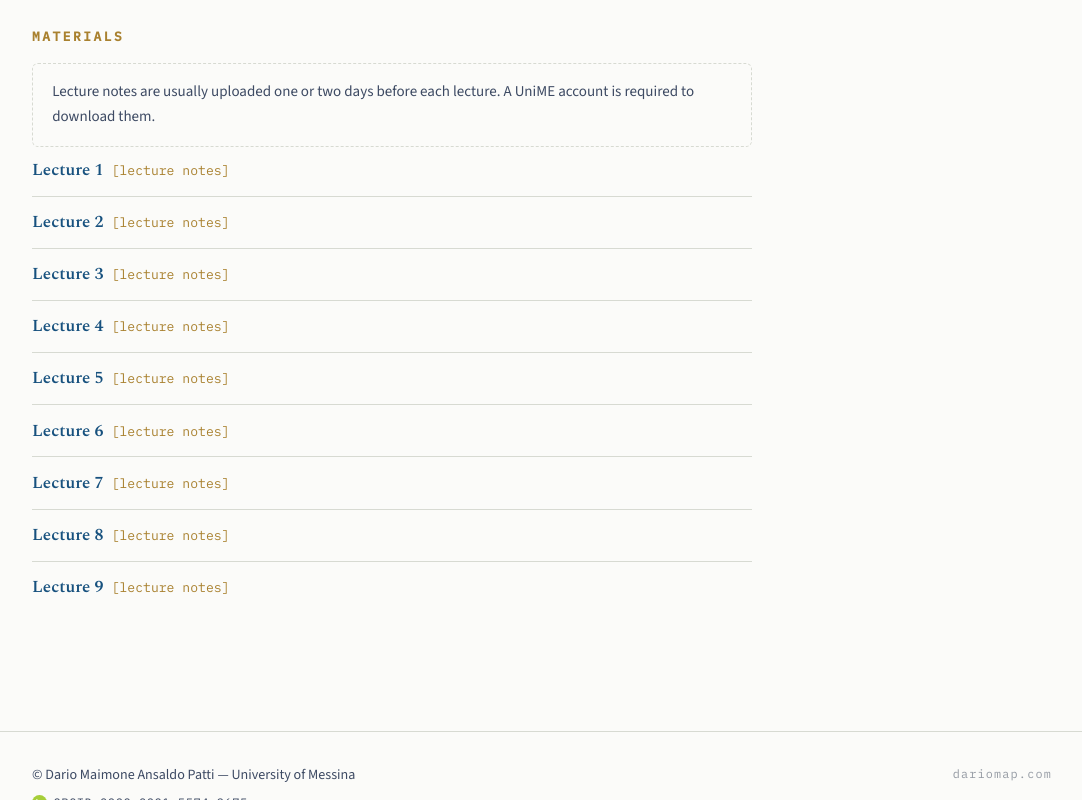
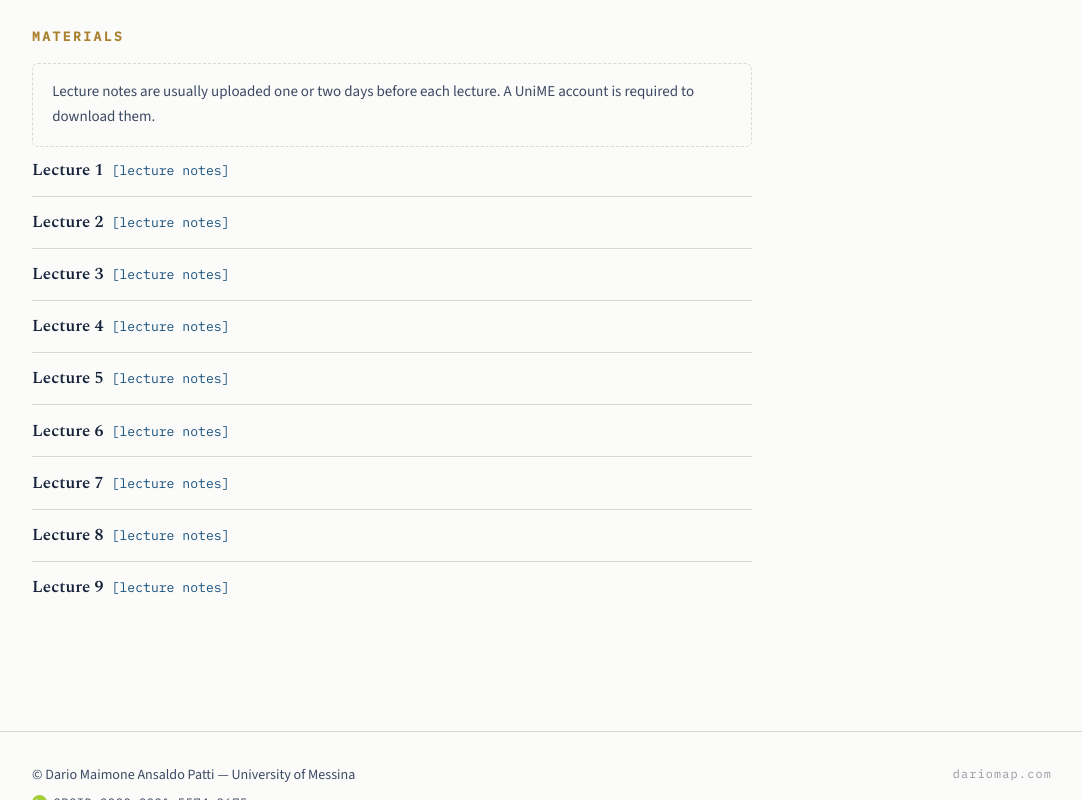
Before and after one commit to dmaimo/website_test, a plain HTML site: page courses/international-public-policy.html in a window 1280 px wide. Shown: the part 638-1438 px from the top of the page, without its empty margins (98-1180 px from the left). Drawn offline with Linux system fonts and the light colour scheme; a web font is replaced by a local one.

Commit message:
Course pages: put links on bracketed material tags, as on AFE
Co-Authored-By: Claude Opus 5.5 <noreply@anthropic.com>
Claude-Session: https://claude.ai/code/session_01SEvQcucKrVHs3qhLiAXLEP

```diff
--- a/courses/international-public-policy.html
+++ b/courses/international-public-policy.html
@@ -92,15 +92,15 @@
     <h3>Materials</h3>
     <p class="material-note">Lecture notes are usually uploaded one or two days before each lecture. A UniME account is required to download them.</p>
     <ul class="material-list">
-      <li><a href="https://unimeit-my.sharepoint.com/:b:/g/personal/dmaimone_unime_it/IQBh1pYRss8wTob7qV_9cZ0FAYRWe543DV1V5zHUOVKqnPc?e=zsMZGn" target="_blank" rel="noopener">Lecture 1</a><span class="material-tag">[lecture notes]</span></li>
-      <li><a href="https://unimeit-my.sharepoint.com/:b:/g/personal/dmaimone_unime_it/IQBNeMPMFHSEQLeSn-yhVRcVASf-nqbeRvzNG1b3JBu9ZT8?e=ERq9bW" target="_blank" rel="noopener">Lecture 2</a><span class="material-tag">[lecture notes]</span></li>
-      <li><a href="https://unimeit-my.sharepoint.com/:b:/g/personal/dmaimone_unime_it/IQDgVb2PBo5DRKH9VpoHF20tAaOrZntSbh-BHJoTjuwHIsY?e=B2IiXA" target="_blank" rel="noopener">Lecture 3</a><span class="material-tag">[lecture notes]</span></li>
-      <li><a href="https://unimeit-my.sharepoint.com/:b:/g/personal/dmaimone_unime_it/IQDD0MmsjqC5QLEsR1-83y6XAaKBgVZQLsvc09J2bqNpRCI?e=aGWXpx" target="_blank" rel="noopener">Lecture 4</a><span class="material-tag">[lecture notes]</span></li>
-      <li><a href="https://unimeit-my.sharepoint.com/:b:/g/personal/dmaimone_unime_it/IQCsv6JTZpXKRrp4FAjy3pdqAU638py29-561xt547Oar7o?e=arXaeA" target="_blank" rel="noopener">Lecture 5</a><span class="material-tag">[lecture notes]</span></li>
-      <li><a href="https://unimeit-my.sharepoint.com/:b:/g/personal/dmaimone_unime_it/IQDVSWw51G2nTqmsRhH6yRaMAeseKM6Cbjz3ZWsnc5-vN5M?e=4xaEOB" target="_blank" rel="noopener">Lecture 6</a><span class="material-tag">[lecture notes]</span></li>
-      <li><a href="https://unimeit-my.sharepoint.com/:b:/g/personal/dmaimone_unime_it/IQCMkqmNP1RnSaUGGd_Sy9CCAUmK6YxZCFXdzTjOK7nSQw0?e=DDLeKx" target="_blank" rel="noopener">Lecture 7</a><span class="material-tag">[lecture notes]</span></li>
-      <li><a href="https://unimeit-my.sharepoint.com/:b:/g/personal/dmaimone_unime_it/IQCX3P3r8ns9RJGhFw40E85MAUnlMvbsUy5TvQ7yY5jicBU?e=4Nyn2W" target="_blank" rel="noopener">Lecture 8</a><span class="material-tag">[lecture notes]</span></li>
-      <li><a href="https://unimeit-my.sharepoint.com/:b:/g/personal/dmaimone_unime_it/IQB6T8Esx1sSQJtKzBT_TyX6AXfrpUaNc7riNvVooQ0HslI?e=3iiNjz" target="_blank" rel="noopener">Lecture 9</a><span class="material-tag">[lecture notes]</span></li>
+      <li><span class="lecture-name">Lecture 1</span><a class="material-tag" href="https://unimeit-my.sharepoint.com/:b:/g/personal/dmaimone_unime_it/IQBh1pYRss8wTob7qV_9cZ0FAYRWe543DV1V5zHUOVKqnPc?e=zsMZGn" target="_blank" rel="noopener">[lecture notes]</a></li>
+      <li><span class="lecture-name">Lecture 2</span><a class="material-tag" href="https://unimeit-my.sharepoint.com/:b:/g/personal/dmaimone_unime_it/IQBNeMPMFHSEQLeSn-yhVRcVASf-nqbeRvzNG1b3JBu9ZT8?e=ERq9bW" target="_blank" rel="noopener">[lecture notes]</a></li>
+      <li><span class="lecture-name">Lecture 3</span><a class="material-tag" href="https://unimeit-my.sharepoint.com/:b:/g/personal/dmaimone_unime_it/IQDgVb2PBo5DRKH9VpoHF20tAaOrZntSbh-BHJoTjuwHIsY?e=B2IiXA" target="_blank" rel="noopener">[lecture notes]</a></li>
+      <li><span class="lecture-name">Lecture 4</span><a class="material-tag" href="https://unimeit-my.sharepoint.com/:b:/g/personal/dmaimone_unime_it/IQDD0MmsjqC5QLEsR1-83y6XAaKBgVZQLsvc09J2bqNpRCI?e=aGWXpx" target="_blank" rel="noopener">[lecture notes]</a></li>
+      <li><span class="lecture-name">Lecture 5</span><a class="material-tag" href="https://unimeit-my.sharepoint.com/:b:/g/personal/dmaimone_unime_it/IQCsv6JTZpXKRrp4FAjy3pdqAU638py29-561xt547Oar7o?e=arXaeA" target="_blank" rel="noopener">[lecture notes]</a></li>
+      <li><span class="lecture-name">Lecture 6</span><a class="material-tag" href="https://unimeit-my.sharepoint.com/:b:/g/personal/dmaimone_unime_it/IQDVSWw51G2nTqmsRhH6yRaMAeseKM6Cbjz3ZWsnc5-vN5M?e=4xaEOB" target="_blank" rel="noopener">[lecture notes]</a></li>
+      <li><span class="lecture-name">Lecture 7</span><a class="material-tag" href="https://unimeit-my.sharepoint.com/:b:/g/personal/dmaimone_unime_it/IQCMkqmNP1RnSaUGGd_Sy9CCAUmK6YxZCFXdzTjOK7nSQw0?e=DDLeKx" target="_blank" rel="noopener">[lecture notes]</a></li>
+      <li><span class="lecture-name">Lecture 8</span><a class="material-tag" href="https://unimeit-my.sharepoint.com/:b:/g/personal/dmaimone_unime_it/IQCX3P3r8ns9RJGhFw40E85MAUnlMvbsUy5TvQ7yY5jicBU?e=4Nyn2W" target="_blank" rel="noopener">[lecture notes]</a></li>
+      <li><span class="lecture-name">Lecture 9</span><a class="material-tag" href="https://unimeit-my.sharepoint.com/:b:/g/personal/dmaimone_unime_it/IQB6T8Esx1sSQJtKzBT_TyX6AXfrpUaNc7riNvVooQ0HslI?e=3iiNjz" target="_blank" rel="noopener">[lecture notes]</a></li>
     </ul>
   </div>
 </section>
```
Also changed, not shown: courses/quantitative-techniques.html (+3 -3 lines).
